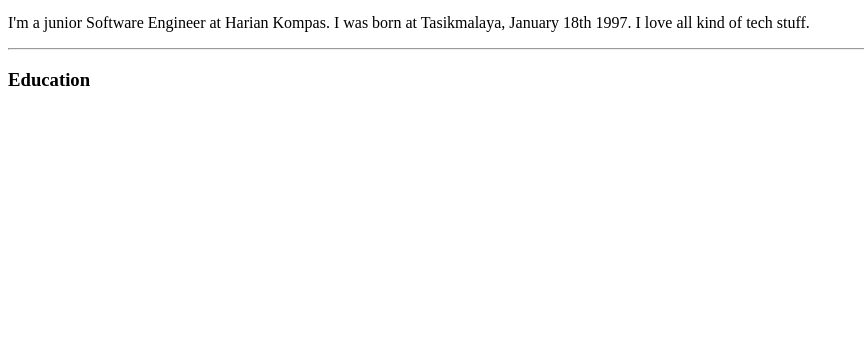
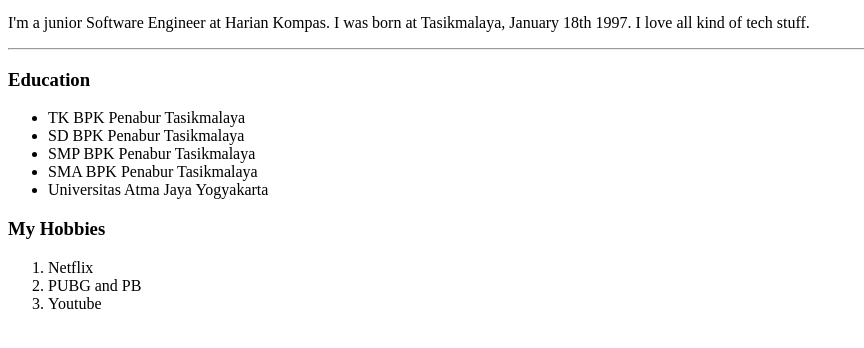
Before and after one commit to bobbypratama97/web-dev, a plain HTML site: page HTML - Personal Site/index.html in a window 1280 px wide. Shown: the part 100-448 px from the top of the page, without its empty margins (0-864 px from the left). Drawn offline with Linux system fonts and the light colour scheme.

Commit message:
html list

```diff
--- a/HTML - Personal Site/index.html
+++ b/HTML - Personal Site/index.html
@@ -14,6 +14,19 @@
   <p>I'm a junior Software Engineer at Harian Kompas. I was born at Tasikmalaya, January 18th 1997. I love all kind of tech stuff.</p>
   <hr>
   <h3>Education</h3>
+  <ul>
+    <li>TK BPK Penabur Tasikmalaya</li>
+    <li>SD BPK Penabur Tasikmalaya</li>
+    <li>SMP BPK Penabur Tasikmalaya</li>
+    <li>SMA BPK Penabur Tasikmalaya</li>
+    <li>Universitas Atma Jaya Yogyakarta</li>
+  </ul>
+  <h3>My Hobbies</h3>
+  <ol>
+    <li>Netflix</li>
+    <li>PUBG and PB</li>
+    <li>Youtube</li>
+  </ol>
 </body>
 
 </html>
```
